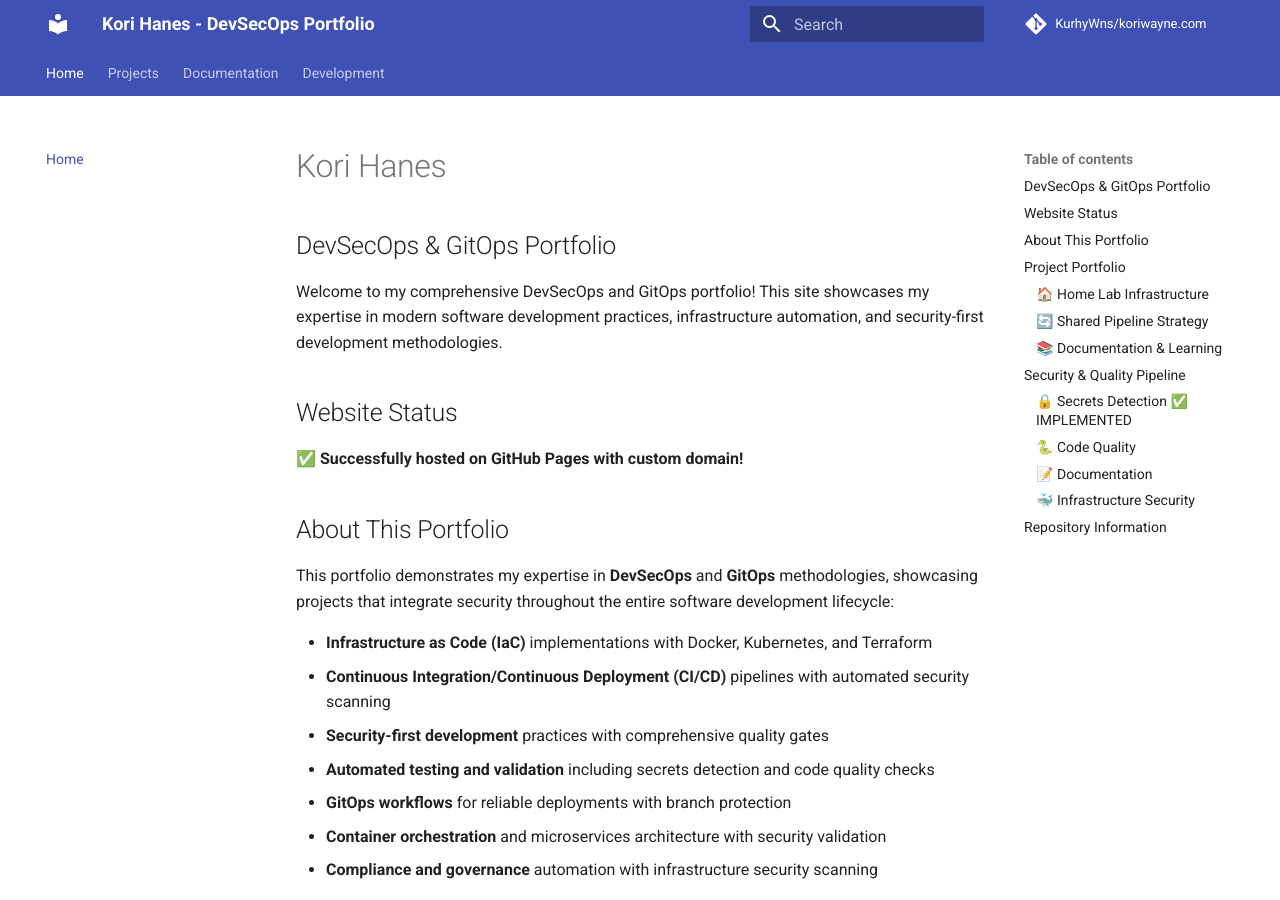
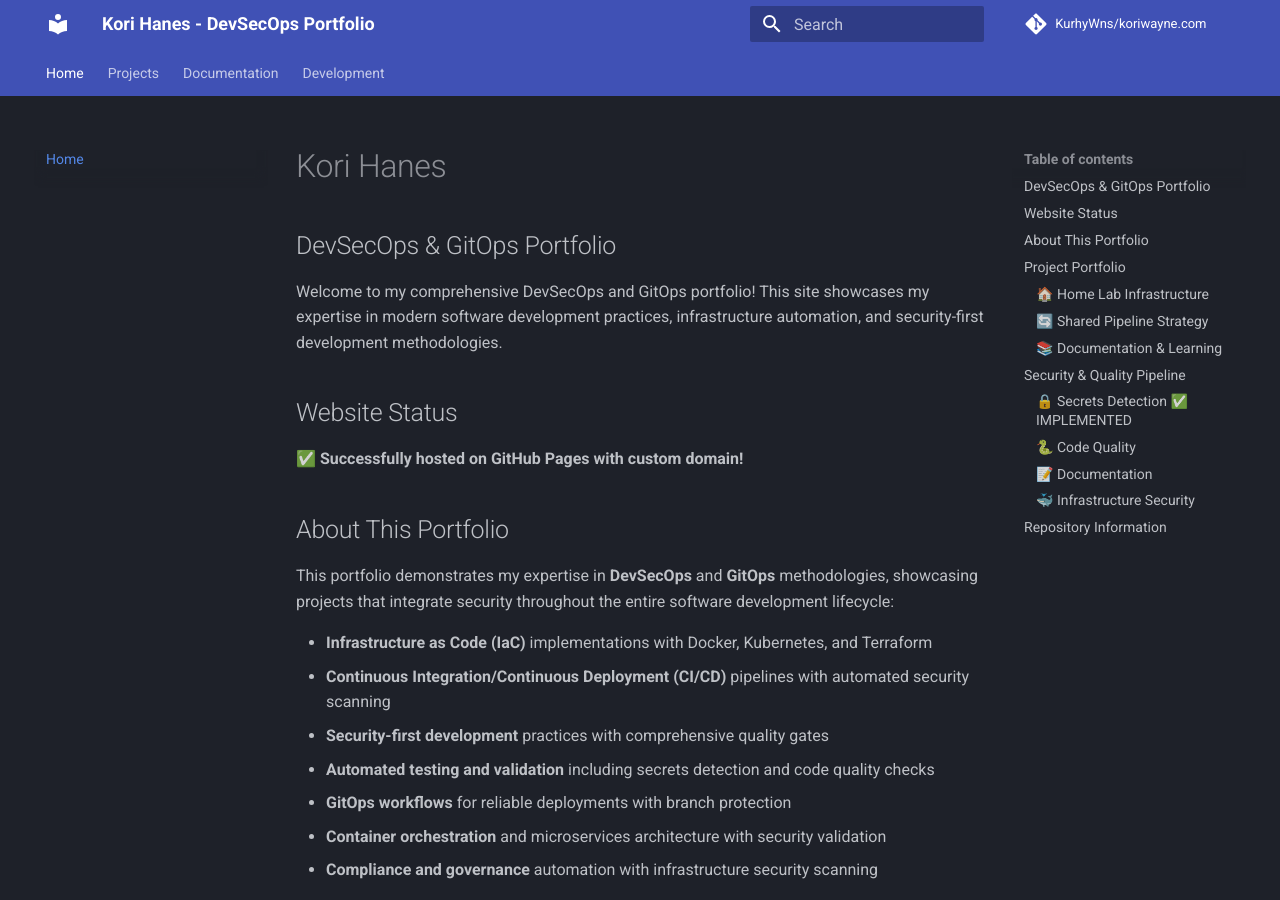
Before and after one commit to KurhyWns/koriwayne.com, an MkDocs documentation site: the page built from docs/index.md, in a window 1280 px wide and 900 px high. Built offline with MkDocs 1.6.1 and Material for MkDocs 9.7.7, drawn with Linux system fonts in a browser that asks for light colours; comment, search, counter and statistics services are not loaded.

Commit message:
Dark theme

```diff
--- a/mkdocs.yml
+++ b/mkdocs.yml
@@ -7,8 +7,13 @@
 theme:
   name: material
   palette:
+    # Dark theme
+    scheme: slate
     primary: indigo
     accent: indigo
+    toggle:
+      icon: material/brightness-4
+      name: Switch to light mode
   features:
     - navigation.tabs
     - navigation.sections
```
